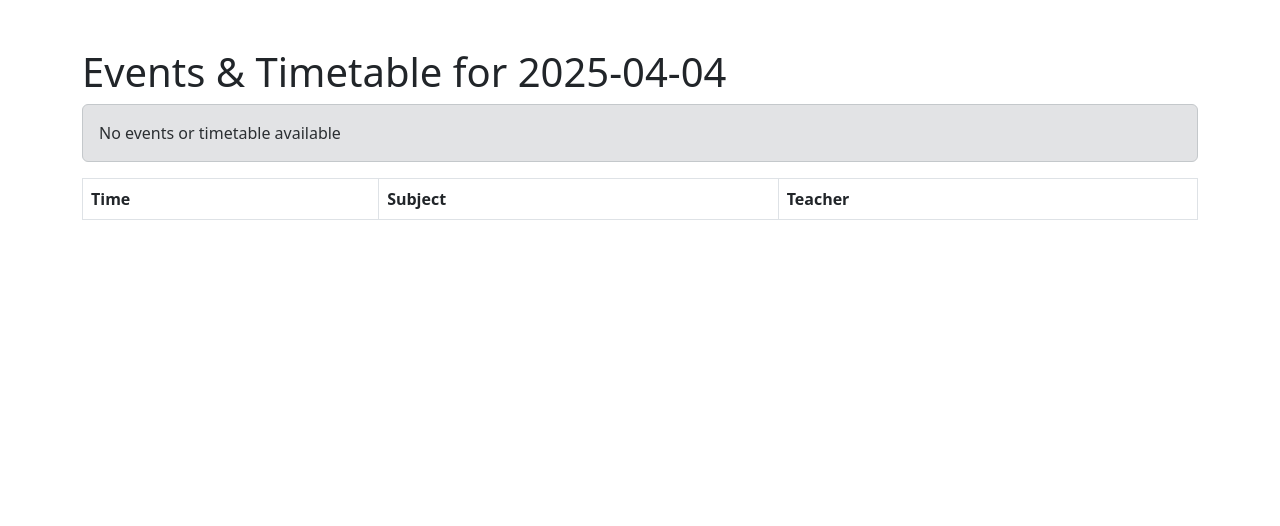
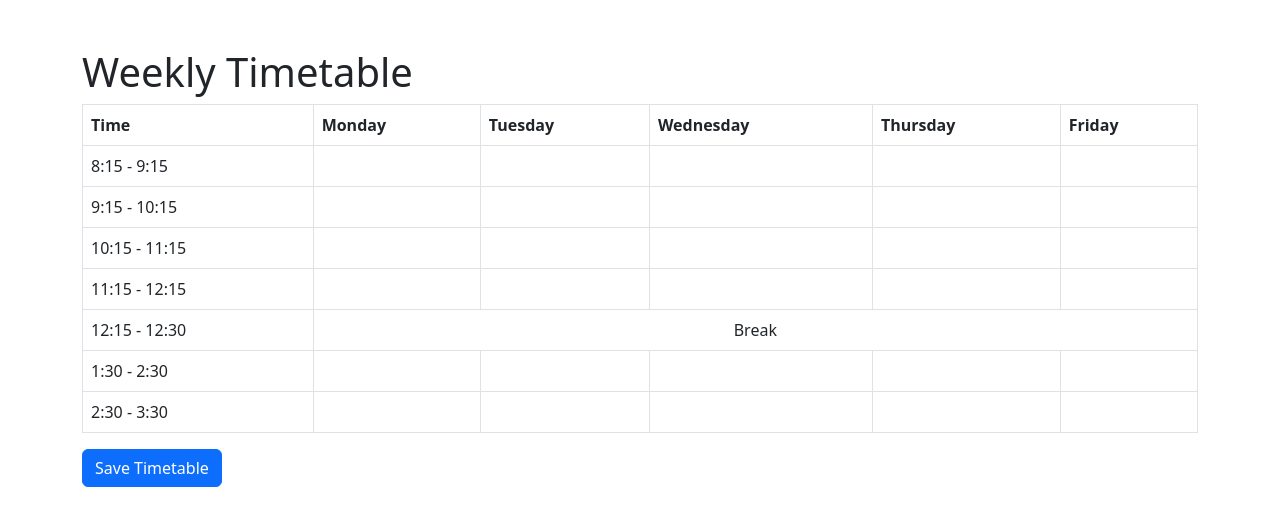
Before and after one commit to aryankadam1256/PBL_Project, a plain HTML site: page timetable.html in a window 1280 px wide. Drawn offline with nearby package versions, Linux system fonts and the light colour scheme.

Commit message:
Add files via upload

```diff
--- a/timetable.html
+++ b/timetable.html
@@ -15,55 +15,105 @@
             <thead>
                 <tr>
                     <th>Time</th>
-                    <th>Subject</th>
-                    <th>Teacher</th>
+                    <th>Monday</th>
+                    <th>Tuesday</th>
+                    <th>Wednesday</th>
+                    <th>Thursday</th>
+                    <th>Friday</th>
                 </tr>
             </thead>
-            <tbody id="timetable-body"></tbody>
+            <tbody id="weekly-timetable-body">
+                <!-- Rows for each time slot -->
+                <tr>
+                    <td>8:15 - 9:15</td>
+                    <td contenteditable="true"></td>
+                    <td contenteditable="true"></td>
+                    <td contenteditable="true"></td>
+                    <td contenteditable="true"></td>
+                    <td contenteditable="true"></td>
+                </tr>
+                <tr>
+                    <td>9:15 - 10:15</td>
+                    <td contenteditable="true"></td>
+                    <td contenteditable="true"></td>
+                    <td contenteditable="true"></td>
+                    <td contenteditable="true"></td>
+                    <td contenteditable="true"></td>
+                </tr>
+                <tr>
+                    <td>10:15 - 11:15</td>
+                    <td contenteditable="true"></td>
+                    <td contenteditable="true"></td>
+                    <td contenteditable="true"></td>
+                    <td contenteditable="true"></td>
+                    <td contenteditable="true"></td>
+                </tr>
+                <tr>
+                    <td>11:15 - 12:15</td>
+                    <td contenteditable="true"></td>
+                    <td contenteditable="true"></td>
+                    <td contenteditable="true"></td>
+                    <td contenteditable="true"></td>
+                    <td contenteditable="true"></td>
+                </tr>
+                <tr>
+                    <td>12:15 - 12:30</td>
+                    <td colspan="5" class="text-center">Break</td>
+                </tr>
+                <tr>
+                    <td>1:30 - 2:30</td>
+                    <td contenteditable="true"></td>
+                    <td contenteditable="true"></td>
+                    <td contenteditable="true"></td>
+                    <td contenteditable="true"></td>
+                    <td contenteditable="true"></td>
+                </tr>
+                <tr>
+                    <td>2:30 - 3:30</td>
+                    <td contenteditable="true"></td>
+                    <td contenteditable="true"></td>
+                    <td contenteditable="true"></td>
+                    <td contenteditable="true"></td>
+                    <td contenteditable="true"></td>
+                </tr>
+            </tbody>
         </table>
+        <button id="save-timetable-btn" class="btn btn-primary">Save Timetable</button>
     </div>
 
     <script>
         const urlParams = new URLSearchParams(window.location.search);
         const selectedDate = urlParams.get("date") || new Date().toISOString().split('T')[0]; // Default to today
-        document.getElementById("date-title").innerText = "Events & Timetable for " + selectedDate;
+        document.getElementById("date-title").innerText = "Weekly Timetable";
 
-        fetch("data.json")
-            .then(response => response.json())
-            .then(data => {
-                const eventSection = document.getElementById("event-section");
-                const timetableBody = document.getElementById("timetable-body");
+        // Save timetable to localStorage
+        document.getElementById("save-timetable-btn").addEventListener("click", () => {
+            const timetable = [];
+            const rows = document.querySelectorAll("#weekly-timetable-body tr");
+            rows.forEach(row => {
+                const cells = Array.from(row.children).map(cell => cell.innerText.trim());
+                timetable.push(cells);
+            });
+            localStorage.setItem("weeklyTimetable", JSON.stringify(timetable));
+            alert("Timetable saved successfully!");
+        });
 
-                const tasks = JSON.parse(localStorage.getItem('tasks')) || [];
-                const tasksForDate = tasks.filter(task => task.date === selectedDate);
-
-                if (data[selectedDate]) {
-                    data[selectedDate].forEach(entry => {
-                        if (entry.type === "holiday") {
-                            eventSection.innerHTML += `<div class='alert alert-danger'><b>Holiday:</b> ${entry.name}</div>`;
-                        } else if (entry.type === "event") {
-                            eventSection.innerHTML += `<div class='alert alert-primary'><b>Event:</b> ${entry.name} - ${entry.description}</div>`;
-                        } else if (entry.type === "exam") {
-                            eventSection.innerHTML += `<div class='alert alert-warning'><b>Exam:</b> ${entry.name}</div>`;
-                        } else {
-                            let row = `<tr>
-                                <td>${entry.time}</td>
-                                <td>${entry.subject}</td>
-                                <td>${entry.teacher}</td>
-                            </tr>`;
-                            timetableBody.innerHTML += row;
+        // Load timetable from localStorage
+        window.addEventListener("DOMContentLoaded", () => {
+            const savedTimetable = JSON.parse(localStorage.getItem("weeklyTimetable")) || [];
+            const rows = document.querySelectorAll("#weekly-timetable-body tr");
+            rows.forEach((row, rowIndex) => {
+                const cells = row.children;
+                if (rowIndex === 4) return; // Skip the break row
+                if (savedTimetable[rowIndex]) {
+                    savedTimetable[rowIndex].forEach((text, cellIndex) => {
+                        if (cells[cellIndex] && cells[cellIndex].hasAttribute("contenteditable")) {
+                            cells[cellIndex].innerText = text;
                         }
                     });
                 }
-
-                if (tasksForDate.length > 0) {
-                    tasksForDate.forEach(task => {
-                        eventSection.innerHTML += `<div class='alert alert-success'><b>Task:</b> ${task.text}</div>`;
-                    });
-                } else if (!data[selectedDate]) {
-                    eventSection.innerHTML = "<div class='alert alert-secondary'>No events or timetable available</div>";
-                }
             });
+        });
     </script>
 
 </body>
```
Also changed, not shown: day.html (added, +49 -0 lines), index.html (+25 -6 lines), script.js (+1 -16 lines).
